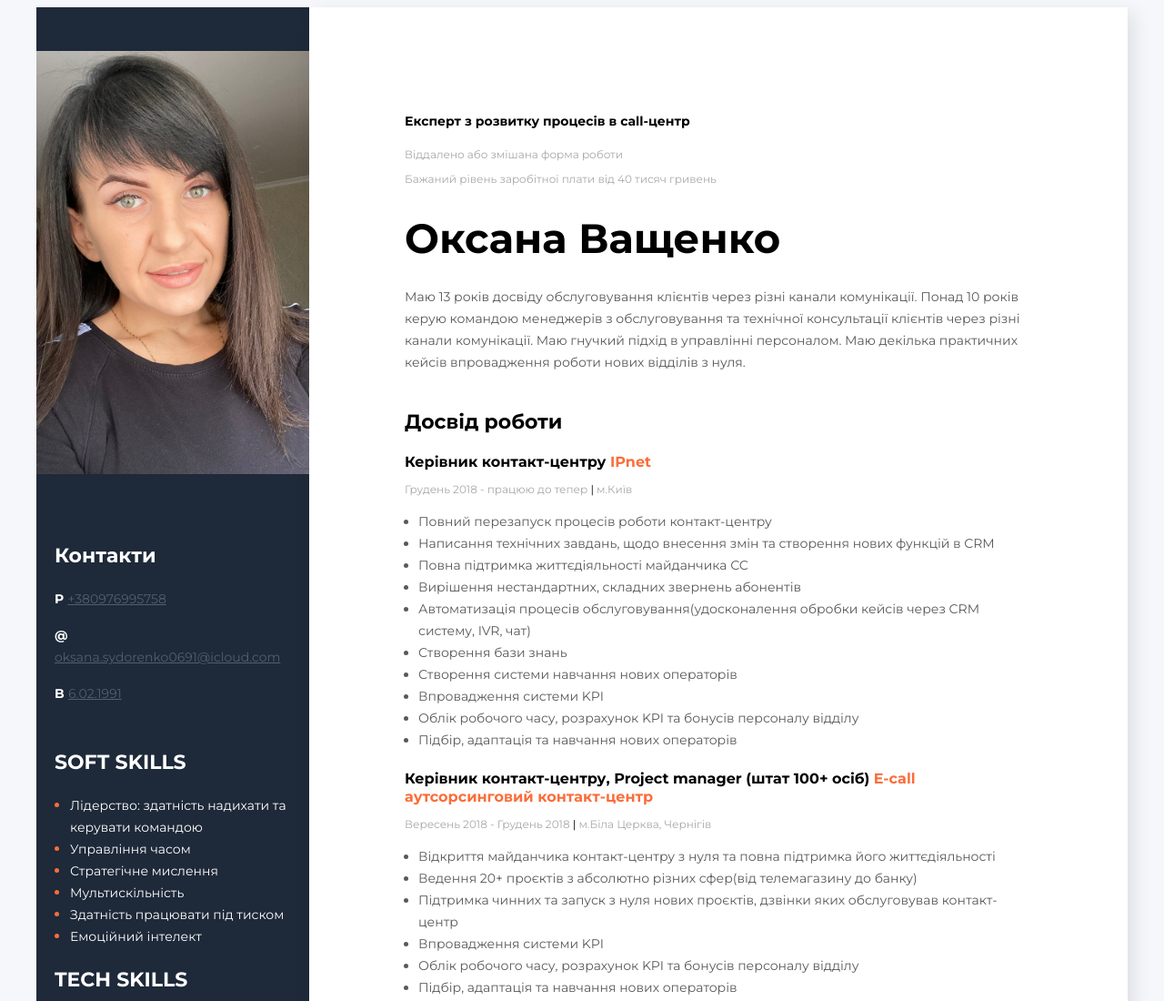
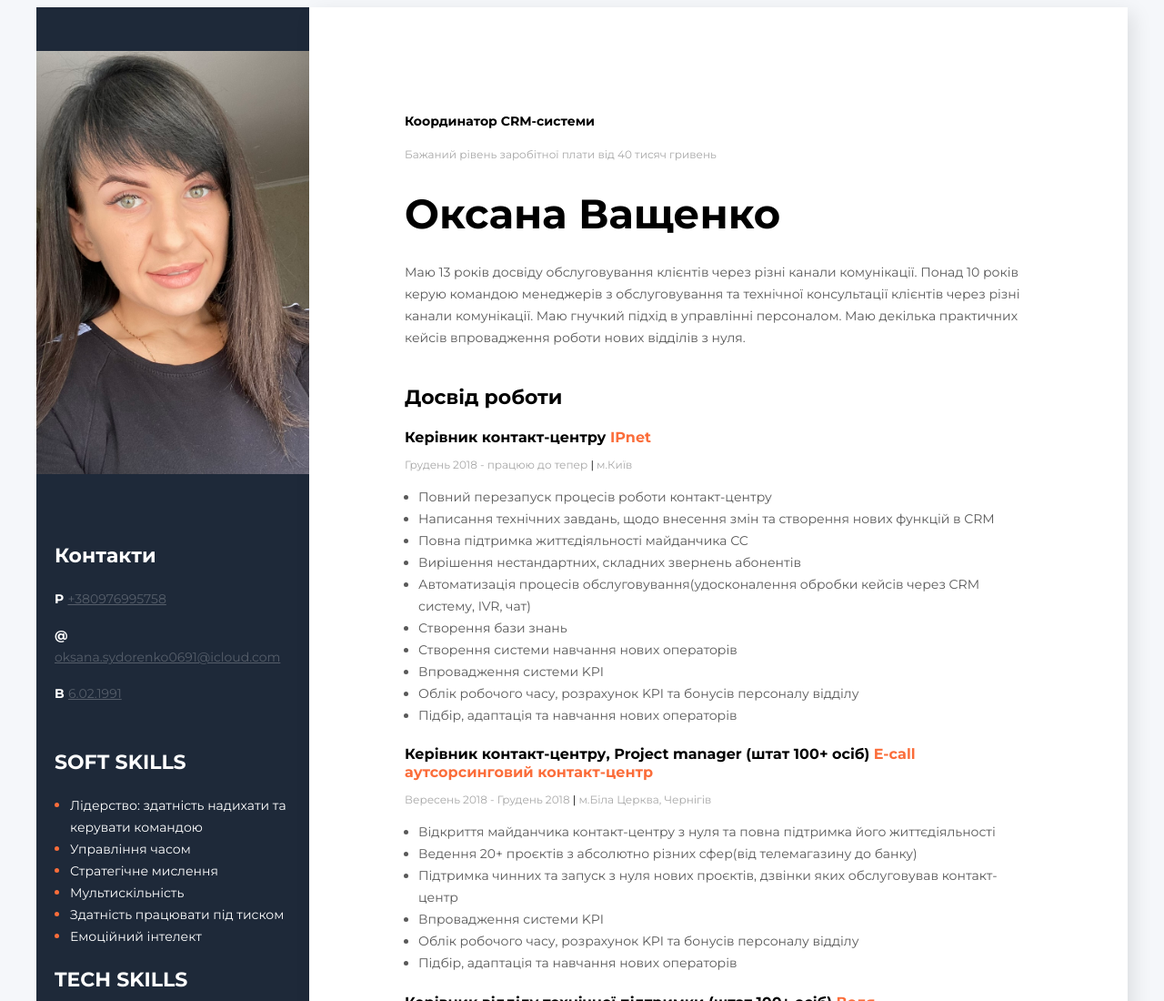
Before and after one commit to OVashchenko91/rezume, a website: page index.html in a window 1280 px wide. Shown: the top 1100 px of the page at 91% size. Drawn offline with Linux system fonts and the light colour scheme.

Commit message:
Update index.html

```diff
--- a/index.html
+++ b/index.html
@@ -17,8 +17,7 @@
     <div class="main-content">
         <!--about user-->
         <div class="about">
-            <h2 class="about-pisition">Експерт з розвитку процесів в call-центр</h2>
-                <p class="period">Віддалено або змішана форма роботи</p>
+            <h2 class="about-pisition">Координатор СRM-системи</h2>
             <p class="period">Бажаний рівень заробітної плати від 40 тисяч гривень</p>
             <h1 class="about-name">Оксана Ващенко</h1>
 
```
